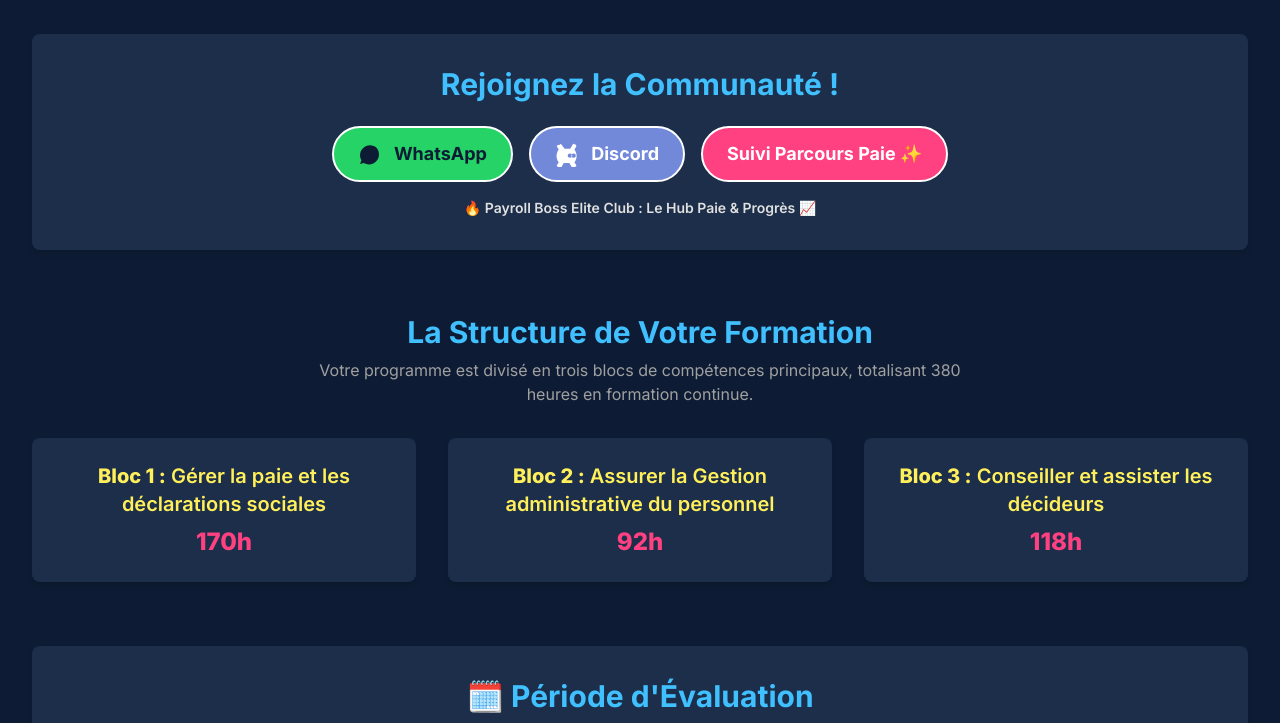
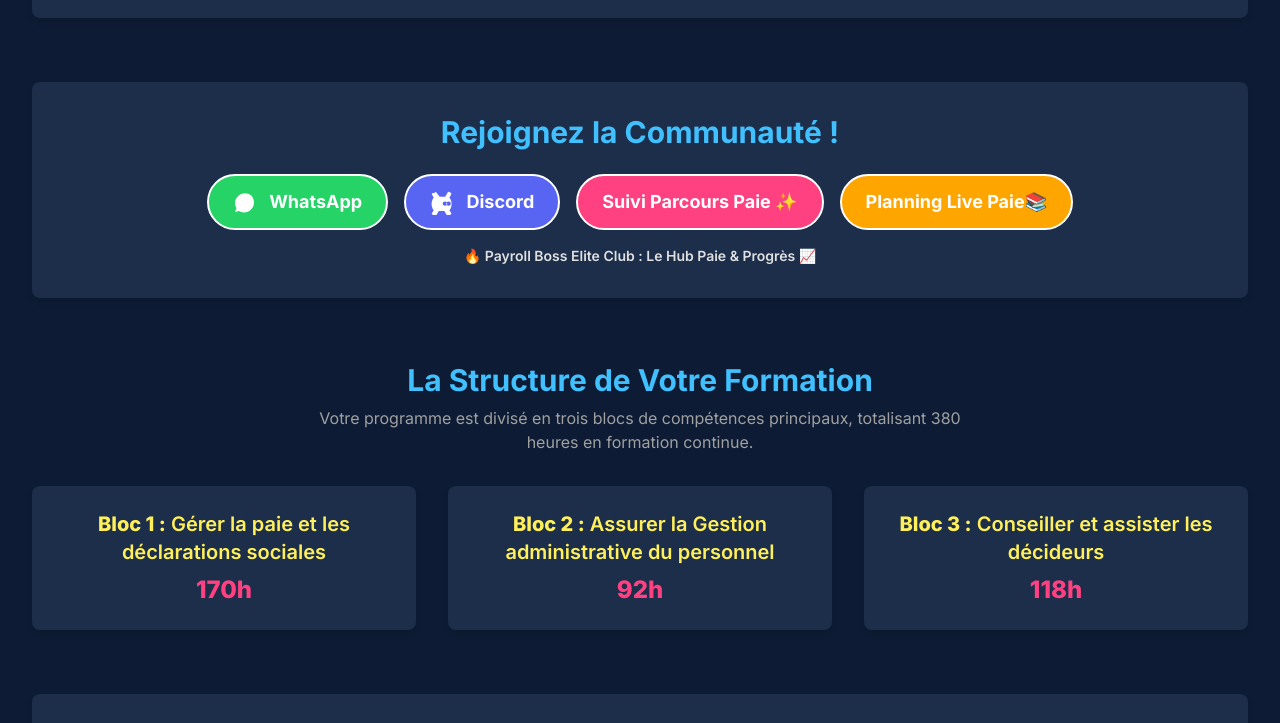
Before and after one commit to ProjetTechAcademy/001_Gestionnaire-de-Paie---Bienvenue, a plain HTML site: page index.html in a window 1280 px wide. Shown: the part 820-1543 px from the top of the page. Drawn offline with nearby package versions, Linux system fonts and the light colour scheme.

Commit message:
Update index.html

```diff
--- a/index.html
+++ b/index.html
@@ -20,6 +20,7 @@
                         'accent-whatsapp': '#25D366',
                         'accent-discord': '#7289DA',
                         'accent-suivi': '#FF4081',
+                        'accent-planning': '#FFA500', // Orange pour le planning
                     },
                     fontFamily: {
                         sans: ['Inter', 'sans-serif'],
@@ -65,12 +66,24 @@
             -moz-hyphens: auto;
             hyphens: auto;
         }
+        .whatsapp-button {
+            background-color: #25D366;
+            color: white;
+            border-color: #ffffff;
+        }
+        .discord-button {
+            background-color: #5865F2;
+            color: white;
+            border-color: #ffffff;
+        }
     </style>
 </head>
 <body class="bg-dark-bg text-text-primary">
     <div class="container mx-auto p-4 md:p-8">
         <header class="text-center mb-12 animate-fadeIn">
             <h1 class="text-3xl md:text-4xl font-extrabold text-neon-blue mb-2">Graduate Gestionnaire de Paie</h1>
+            <!-- Ajout de la nouvelle ligne ici -->
+            <h3 class="text-2xl font-bold text-neon-pink mb-4">Promo 📚 De Vinci 🧬 Pasteur 🌌 Copernic</h3>
             <h2 class="text-4xl md:text-5xl font-extrabold text-neon-pink mb-2">Votre Parcours en un Coup d'Œil</h2>
             <p class="mt-4 text-center font-semibold text-text-primary italic animate-flash">
                 Spécialement conçu pour vous éviter les recherches longues !
@@ -113,7 +126,7 @@
                 <h2 class="text-3xl font-bold text-neon-blue mb-6">Rejoignez la Communauté !</h2>
                 <div class="flex flex-col sm:flex-row justify-center items-center gap-4">
                     <!-- Onglet WhatsApp avec contour -->
-                    <a href="https://chat.whatsapp.com/EtV0ux5ipAG5JDhopzo0ut" class="w-full sm:w-auto inline-block bg-accent-whatsapp text-dark-bg py-3 px-6 rounded-full font-bold text-lg hover:bg-opacity-80 transition-colors duration-300 transform hover:scale-105 border-2 border-white" target="_blank" rel="noopener noreferrer">
+                    <a href="https://chat.whatsapp.com/EtV0ux5ipAG5JDhopzo0ut" class="w-full sm:w-auto inline-block text-white py-3 px-6 rounded-full font-bold text-lg hover:bg-opacity-80 transition-colors duration-300 transform hover:scale-105 border-2 border-white whatsapp-button" target="_blank" rel="noopener noreferrer">
                          <!-- WhatsApp SVG Icon -->
                         <svg class="w-6 h-6 inline-block mr-2" viewBox="0 0 24 24" fill="currentColor" xmlns="http://www.w3.org/2000/svg">
                             <path d="M12.04 2.16C6.545 2.16 2.056 6.653 2.056 12.15c0 1.79.478 3.513 1.393 5.03L2.012 21.03l3.8-1.025a9.837 9.837 0 005.187 1.408c5.495 0 9.988-4.493 9.988-9.988S17.535 2.16 12.04 2.16zM17.062 15.655a.86.86 0 01-.61.267c-.204 0-.408-.076-.563-.228-1.125-1.054-2.316-2.164-3.56-3.218-.328-.276-.65-.542-.99-.838-.284-.25-.382-.41-.442-.66a.465.465 0 01.12-.556c.148-.12.302-.244.45-.37.332-.276.66-.542.99-.817.18-.152.26-.35.25-.56a.81.81 0 00-.23-.62c-.15-.125-.3-.25-.455-.38-.21-.19-.45-.25-.66-.23-.314.03-.62.06-.93.09-.23.02-.45-.02-.68-.12-.22-.11-.44-.22-.66-.33-.25-.13-.49-.25-.74-.38-.29-.15-.55-.22-.84-.23h-.03a.585.585 0 00-.58.62c.02.48.05.95.09 1.43a6.83 6.83 0 00.315 1.57c.32.74.82 1.4 1.39 1.94 1.6 1.4 3.25 2.8 4.88 4.2.33.29.67.58.99.88.24.23.49.46.74.69a.82.82 0 00.58.26h.03a.56.56 0 00.57-.49c.04-.37.06-.75.09-1.12.02-.19-.04-.38-.15-.53z"/>
@@ -121,7 +134,7 @@
                         WhatsApp
                     </a>
                     <!-- Onglet Discord avec contour -->
-                    <a href="https://discord.gg/4XFpkQDzde" class="w-full sm:w-auto inline-block bg-accent-discord text-white py-3 px-6 rounded-full font-bold text-lg hover:bg-opacity-80 transition-colors duration-300 transform hover:scale-105 border-2 border-white" target="_blank" rel="noopener noreferrer">
+                    <a href="https://discord.gg/4XFpkQDzde" class="w-full sm:w-auto inline-block text-white py-3 px-6 rounded-full font-bold text-lg hover:bg-opacity-80 transition-colors duration-300 transform hover:scale-105 border-2 border-white discord-button" target="_blank" rel="noopener noreferrer">
                         <!-- Discord SVG Icon -->
                         <svg class="w-6 h-6 inline-block mr-2" viewBox="0 0 24 24" fill="currentColor" xmlns="http://www.w3.org/2000/svg">
                             <path d="M21.571 2.296l-2.348-1.353a.997.997 0 00-1.41.365l-2.613 4.536c-1.847-.202-3.72-.202-5.568 0L6.187 1.308a.998.998 0 00-1.41.365L2.429 2.296a1 1 0 00-.365 1.41l1.624 2.82c-.894 1.258-1.54 2.658-1.87 4.128-.314 1.472-.314 3.018-.002 4.49.33 1.47.976 2.87 1.87 4.128l-1.624 2.82a1 1 0 00.365 1.41l2.348 1.353a.997.997 0 001.41-.365l2.613-4.536c1.847.202 3.72.202 5.568 0l2.613 4.536a.997.997 0 001.41.365l2.348-1.353a1 1 0 00.365-1.41l-1.624-2.82c.894-1.258 1.54-2.658 1.87-4.128.314-1.472.314-3.018.002-4.49-.33-1.47-.976-2.87-1.87-4.128l1.624-2.82a1 1 0 00-.365-1.41zm-6.574 12.352c-1.246 0-2.257-.905-2.257-2.016 0-1.112 1.011-2.017 2.257-2.017s2.257.905 2.257 2.017c0 1.111-1.011 2.016-2.257 2.016zm5.83-2.016c0 1.111-1.011 2.016-2.257 2.016s-2.257-.905-2.257-2.016c0-1.112 1.011-2.017 2.257-2.017s2.257.905 2.257 2.017z"/>
@@ -134,6 +147,13 @@
                        class="w-full sm:w-auto inline-block bg-accent-suivi text-white py-3 px-6 rounded-full font-bold text-lg hover:bg-opacity-80 transition-colors duration-300 transform hover:scale-105"
                        style="background-color: #FF4081; color: white; border: 2px solid white;">
                         Suivi Parcours Paie ✨
+                    </a>
+                    <!-- Nouvel onglet pour le Planning Live Paie -->
+                    <a href="https://projettechacademy.github.io/Planning-des-Lives-/"
+                       target="_blank"
+                       class="w-full sm:w-auto inline-block bg-accent-planning text-white py-3 px-6 rounded-full font-bold text-lg hover:bg-opacity-80 transition-colors duration-300 transform hover:scale-105"
+                       style="background-color: #FFA500; color: white; border: 2px solid white;">
+                        Planning Live Paie📚
                     </a>
                 </div>
                 <div class="mt-4">
@@ -368,7 +388,7 @@
                             <p class="font-bold text-neon-pink"><b>Christèle LECOINTE</b></p>
                             <p class="text-sm text-text-secondary">Formateur Référent</p>
                         </div>
-                        <div class="w-full md:w-1/3 p-4 rounded-lg border border-neon-blue flex flex-col items-center space-y-2 transform hover:scale-105 transition-transform duration-300">
+                        <div class="w-full md:w-1/3 p-4 rounded-lg bg-dark-bg border border-neon-blue flex flex-col items-center space-y-2 transform hover:scale-105 transition-transform duration-300">
                             <span class="text-2xl">🎓</span>
                             <p class="font-bold text-neon-blue"><b>Formateurs Experts</b></p>
                             <p class="text-sm text-text-secondary">Spécialistes par matière</p>
```
